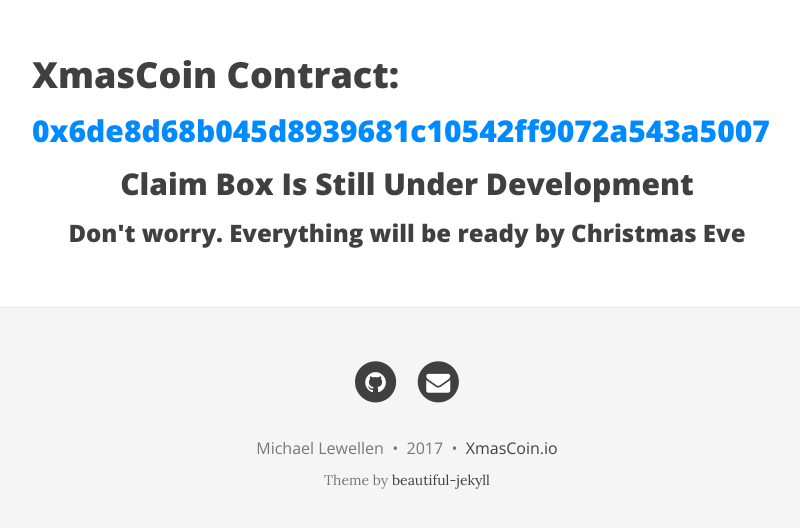
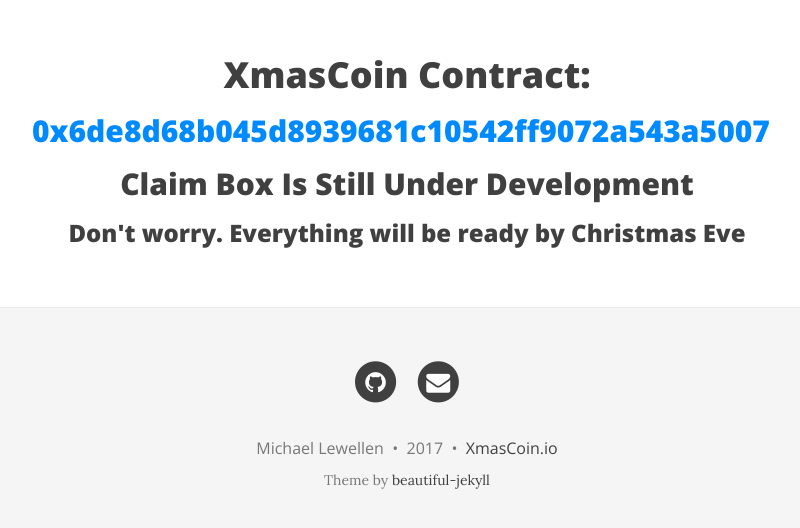
Before and after one commit to cylon56/XmasCoin-Interface, a Jekyll site: the page built from index.md, in a window 1280 px wide and 1084 px high. Shown: the part 543-1071 px from the top of the window, without its empty margins (233-1033 px from the left). Built offline with Jekyll 4.4.1, drawn with Linux system fonts in a browser that asks for light colours; nearby versions of some CDN libraries.

```diff
--- a/index.md
+++ b/index.md
@@ -6,7 +6,7 @@ use-site-title: true
 bigimg: 'img/winter_background.jpg'
 ---
 
-# XmasCoin Contract:
+# <center> XmasCoin Contract: </center>
 ## [0x6de8d68b045d8939681c10542ff9072a543a5007](https://etherscan.io/address/0x6de8d68b045d8939681c10542ff9072a543a5007)
 
 
```
